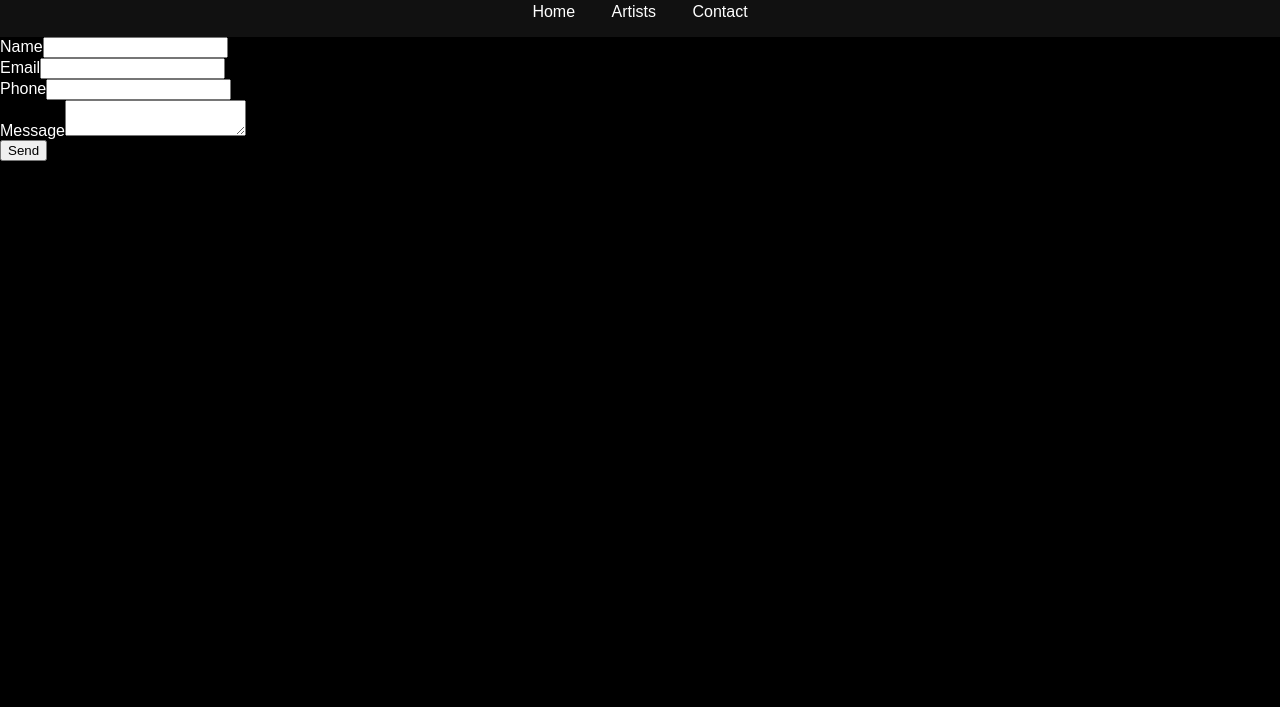
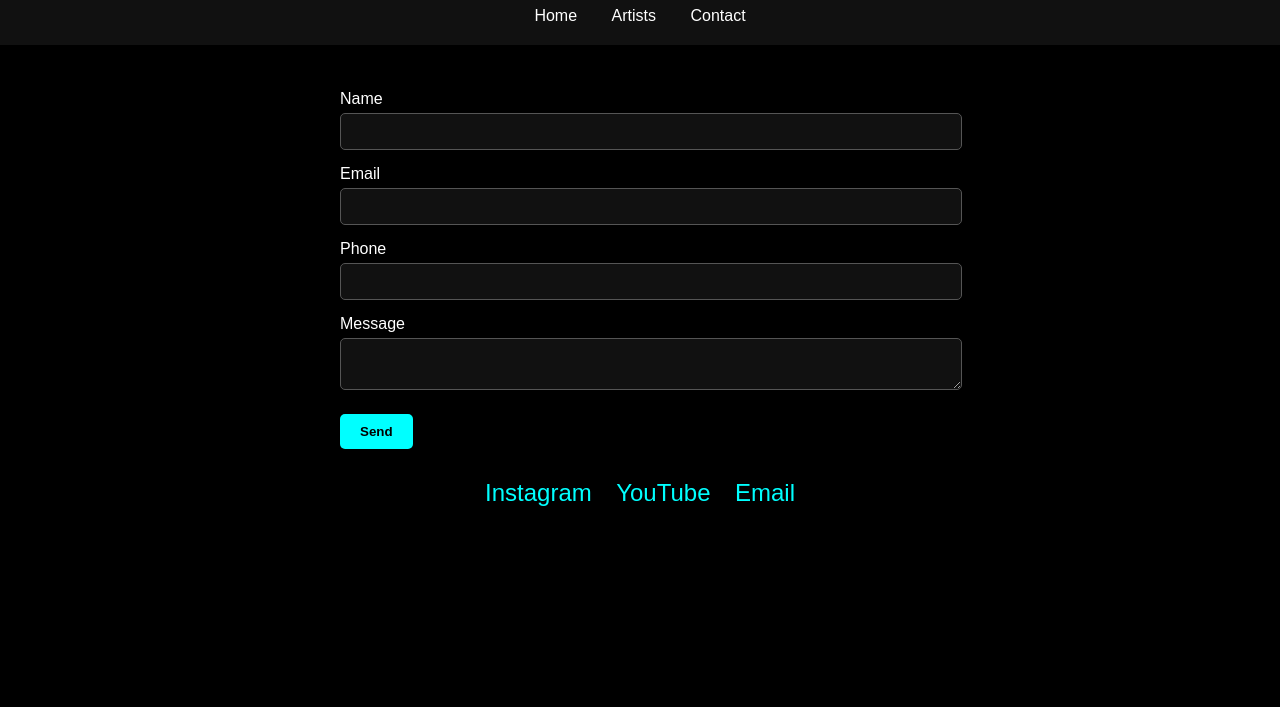
Before and after one commit to LELEGOBOO/music-lybelv, a plain HTML site: page frontend/contact.html in a window 1280 px wide. Shown: the part 93-800 px from the top of the page. Drawn offline with Linux system fonts and the light colour scheme.

Commit message:
Update contact.html

```diff
--- a/frontend/contact.html
+++ b/frontend/contact.html
@@ -3,26 +3,70 @@
 <head>
   <meta charset="UTF-8">
   <meta name="viewport" content="width=device-width, initial-scale=1.0">
-  <title>Contact</title>
-  <link rel="stylesheet" href="/style.css">
+  <title>Contact Us - Music Label</title>
+  <link rel="stylesheet" href="style.css">
+  <style>
+    body { background-color: #000; color: #fff; font-family: 'Arial', sans-serif; margin:0; padding:0; }
+    header { padding: 20px; text-align: center; background-color: #111; }
+    nav a { color: #fff; margin: 0 15px; text-decoration: none; }
+    main { padding: 30px; max-width: 600px; margin: auto; }
+    label { display: block; margin-top: 15px; }
+    input, textarea { width: 100%; padding: 10px; margin-top: 5px; border: 1px solid #555; border-radius: 5px; background-color: #111; color: #fff; }
+    button { margin-top: 20px; padding: 10px 20px; border: none; background-color: #0ff; color: #000; font-weight: bold; cursor: pointer; border-radius: 5px; }
+    .social-icons { margin-top: 30px; text-align: center; }
+    .social-icons a { margin: 0 10px; color: #0ff; font-size: 24px; text-decoration: none; }
+  </style>
 </head>
 <body>
   <header>
     <h1>Contact Us</h1>
     <nav>
-      <a href="/">Home</a>
-      <a href="/artists.html">Artists</a>
-      <a href="/contact.html">Contact</a>
+      <a href="index.html">Home</a>
+      <a href="artists.html">Artists</a>
+      <a href="contact.html">Contact</a>
     </nav>
   </header>
+
   <main>
     <form id="contact-form">
-      <label>Name</label><input type="text" name="name" required><br>
-      <label>Email</label><input type="email" name="email" required><br>
-      <label>Phone</label><input type="text" name="phone"><br>
-      <label>Message</label><textarea name="message"></textarea><br>
+      <label>Name</label>
+      <input type="text" name="name" required>
+
+      <label>Email</label>
+      <input type="email" name="email" required>
+
+      <label>Phone</label>
+      <input type="text" name="phone">
+
+      <label>Message</label>
+      <textarea name="message"></textarea>
+
       <button type="submit">Send</button>
     </form>
+
+    <div class="social-icons">
+      <a href="https://instagram.com/" target="_blank">Instagram</a>
+      <a href="https://youtube.com/" target="_blank">YouTube</a>
+      <a href="mailto:business@label.com">Email</a>
+    </div>
   </main>
+
+  <script>
+    // Tek yapman gereken buraya deploy ettiğin Supabase Function URL'ini yazmak
+    const FORM_URL = "https://<your-function-url>.functions.supabase.co/contact"
+
+    const form = document.getElementById('contact-form')
+    form.addEventListener('submit', async e => {
+      e.preventDefault()
+      const data = Object.fromEntries(new FormData(form))
+      const res = await fetch(FORM_URL, {
+        method: 'POST',
+        body: JSON.stringify(data),
+        headers: { 'Content-Type': 'application/json' }
+      })
+      if(res.ok) alert("Message sent!")
+      else alert("Error sending message")
+    })
+  </script>
 </body>
 </html>
```
